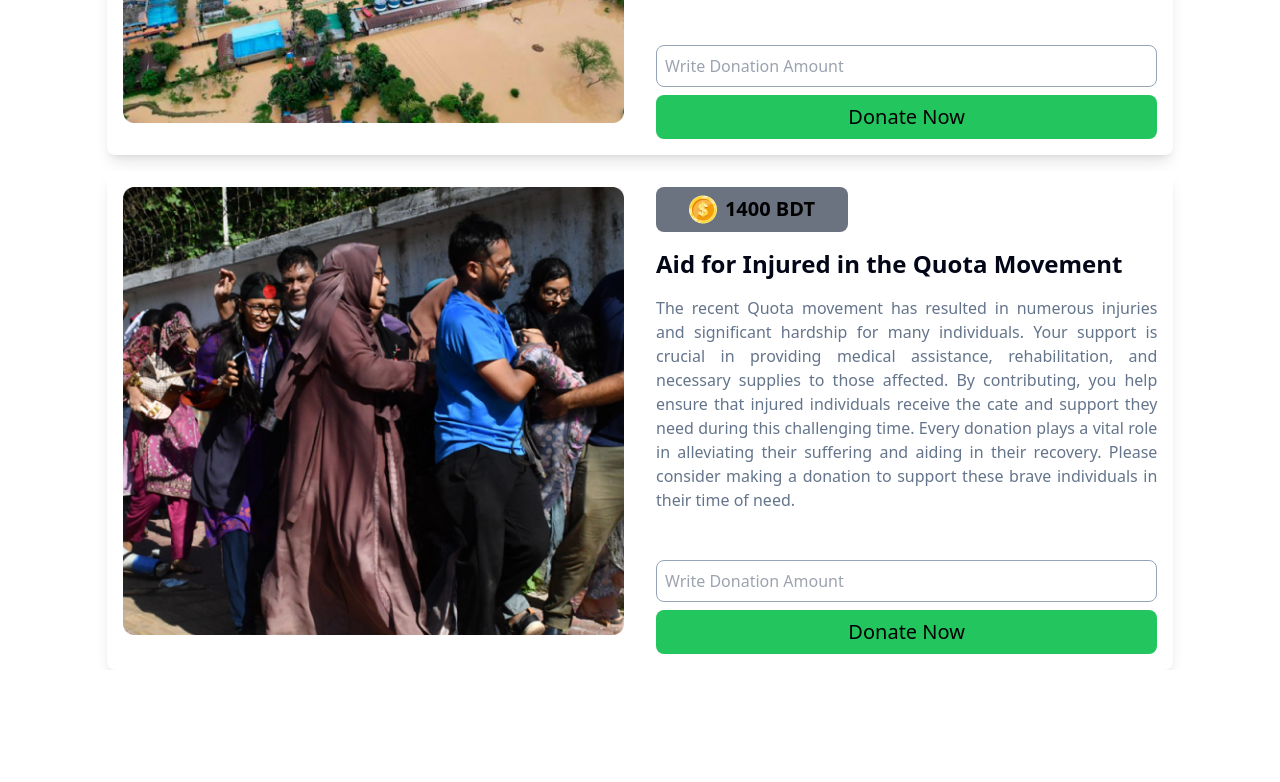
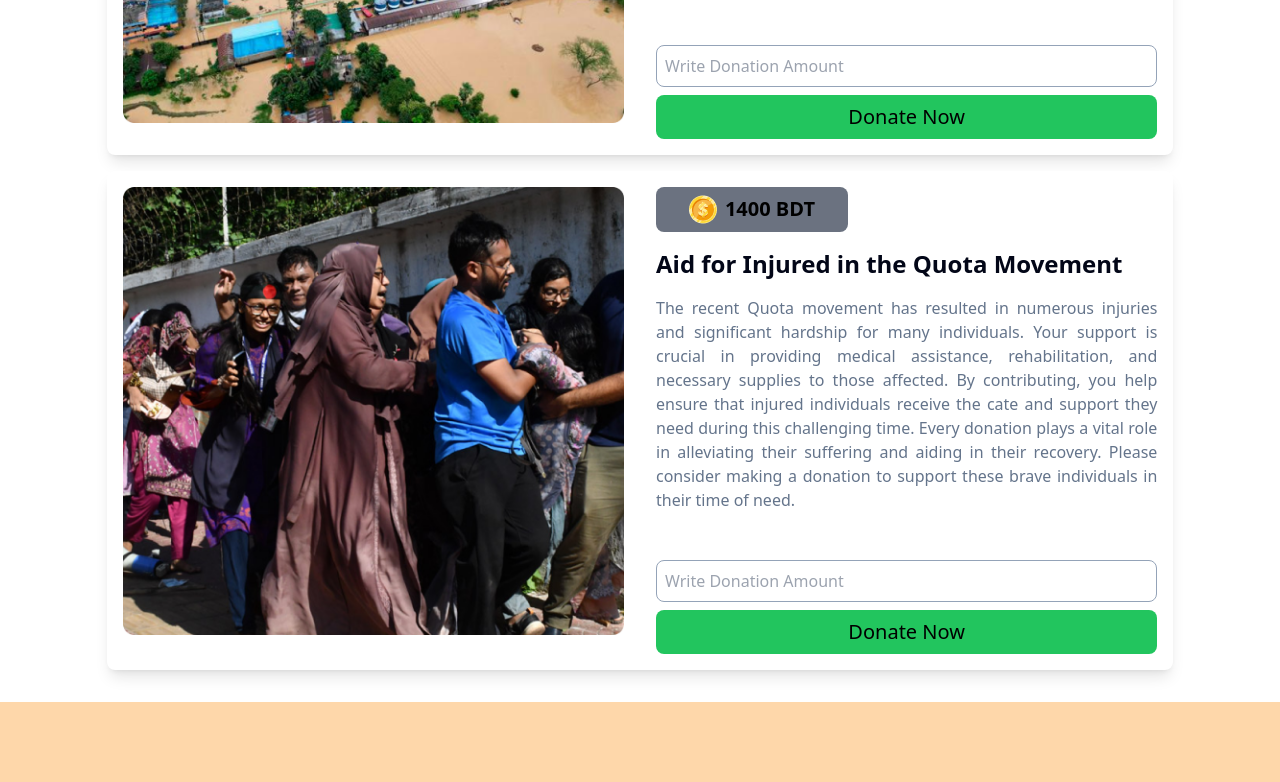
Before and after one commit to saruwar11/assaignment-05, a plain HTML site: page index.html in a window 1280 px wide. Shown: the part 988-1770 px from the top of the page. Before the commit the page ends 1658 px from the top, so only its background shows below. Drawn offline with nearby package versions, Linux system fonts and the light colour scheme.

Commit message:
addad footer section

```diff
--- a/index.html
+++ b/index.html
@@ -110,7 +110,9 @@
        </div>
     </section>
     </main>
-
+    <footer id="footer-section" >
+        <div class="h-20 mt-8 bg-orange-200"></div>
+    </footer>
 
     <script src="./js/home.js"></script>
 </body>
```
